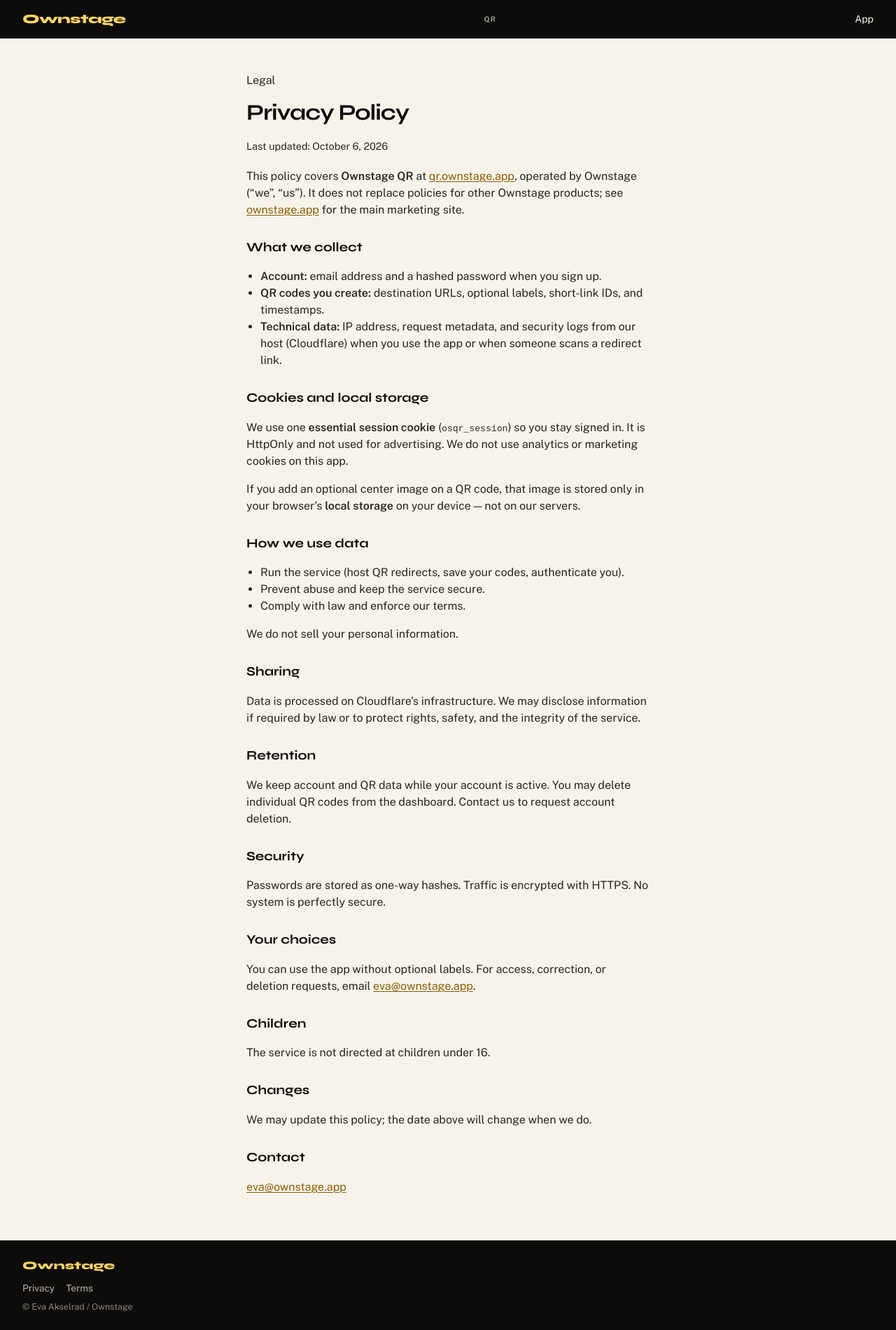
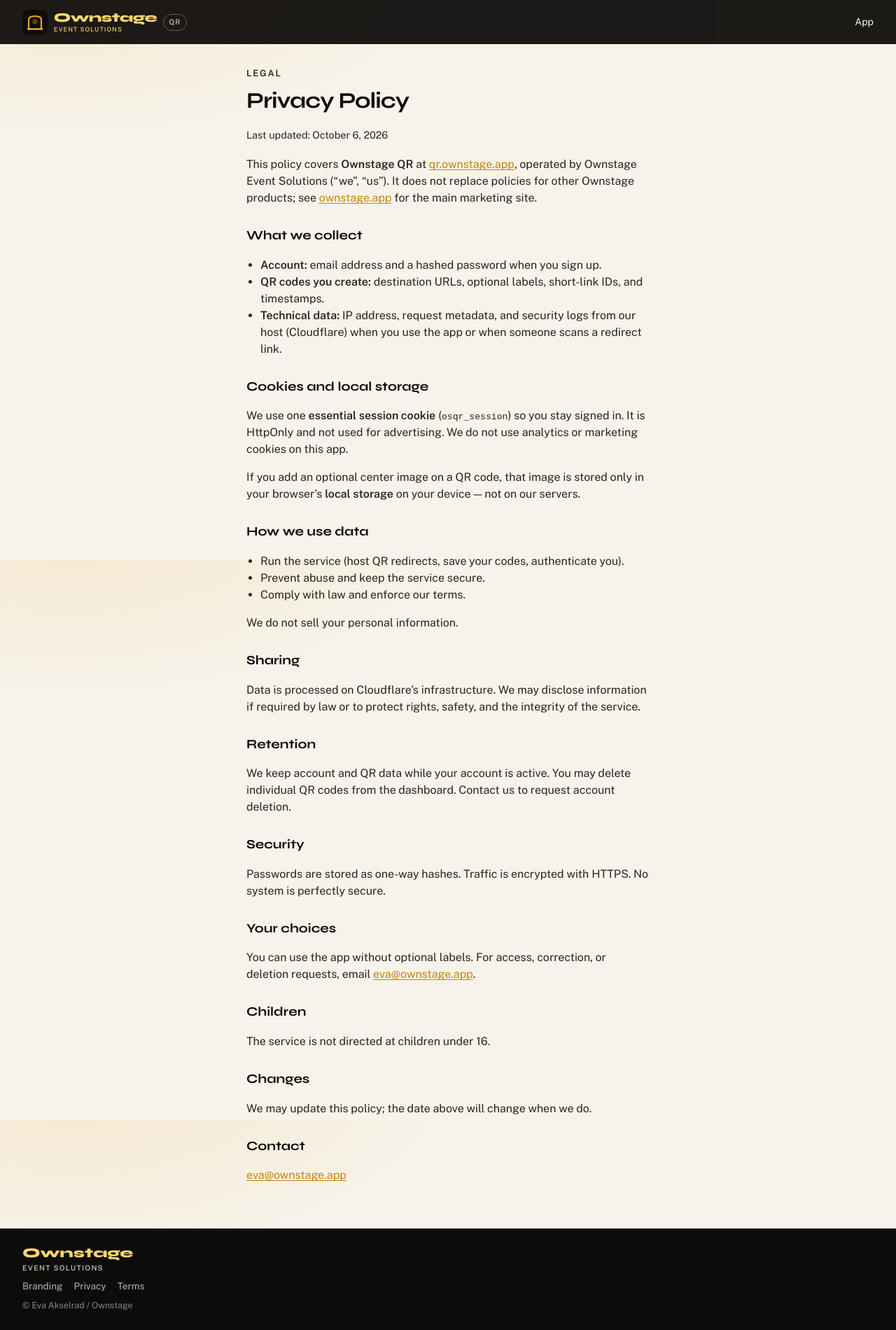
Before and after one commit to eva-akselrad/ownstage-qr, a website: page public/privacy.html in a window 1280 px wide. Shown: the top 1900 px of the page at 70% size. Drawn offline with nearby package versions, Linux system fonts and the light colour scheme.

Commit message:
Align QR app UI with Ownstage branding kit tokens and lockups.
Match official colors, paper tint bands, header mark, and legal entity naming from ownstage.app/branding.

```diff
--- /dev/null
+++ b/public/branding/brand.json
@@ -0,0 +1,39 @@
+{
+  "name": "Ownstage Event Solutions",
+  "shortName": "Ownstage",
+  "tagline": "Your event. Your brand. Your door.",
+  "description": "White-label event ticketing for organizers who bring their own audience.",
+  "url": "https://ownstage.app/",
+  "logoText": "Ownstage Event Solutions",
+  "colors": {
+    "ink": "#0e0c0a",
+    "inkSoft": "#2a241c",
+    "muted": "#6b6258",
+    "paper": "#f7f3eb",
+    "paperTint": "#efe8db",
+    "amber": "#e8a317",
+    "amberDeep": "#c4840a",
+    "spot": "#ffd56a",
+    "line": "rgba(14, 12, 10, 0.12)",
+    "success": "#1f6b3a",
+    "danger": "#9b1c1c"
+  },
+  "fonts": {
+    "display": "\"Syne\", system-ui, sans-serif",
+    "body": "\"Public Sans\", system-ui, sans-serif",
+    "googleFontsUrl": "https://fonts.googleapis.com/css2?family=Public+Sans:wght@400;500;600&family=Syne:wght@600;700;800&display=swap"
+  },
+  "motion": {
+    "ease": "cubic-bezier(0.22, 1, 0.36, 1)"
+  },
+  "assets": {
+    "mark": "assets/mark.svg",
+    "markMonoInk": "assets/mark-mono-ink.svg",
+    "markMonoSpot": "assets/mark-mono-spot.svg",
+    "wordmark": "assets/wordmark.svg",
+    "lockupDark": "assets/lockup-dark.svg",
+    "lockupLight": "assets/lockup-light.svg"
+  },
+  "emailFromName": "Ownstage Event Solutions",
+  "homeHref": "https://ownstage.app/"
+}
--- a/public/index.html
+++ b/public/index.html
@@ -3,11 +3,15 @@
   <head>
     <meta charset="UTF-8" />
     <meta name="viewport" content="width=device-width, initial-scale=1.0" />
-    <title>Ownstage QR</title>
+    <title>Ownstage QR — Dynamic QR codes</title>
+    <meta name="description" content="Create dynamic QR codes under the Ownstage Event Solutions platform — change the destination without reprinting." />
     <meta name="theme-color" content="#0e0c0a" />
+    <meta name="color-scheme" content="dark light" />
+    <meta name="application-name" content="Ownstage Event Solutions" />
     <link rel="icon" href="/favicon.svg" type="image/svg+xml" />
+    <link rel="icon" href="/favicon-32x32.png" type="image/png" sizes="32x32" />
     <link rel="icon" href="/favicon.ico" sizes="any" />
-    <meta name="description" content="Dynamic QR codes for Ownstage — change the link without reprinting." />
+    <link rel="apple-touch-icon" href="/apple-touch-icon.png" sizes="180x180" />
     <link rel="preconnect" href="https://fonts.googleapis.com" />
     <link rel="preconnect" href="https://fonts.gstatic.com" crossorigin />
     <link
@@ -19,8 +23,14 @@
   <body class="has-landing-hero">
     <header class="top">
       <div class="top__brand-wrap">
-        <a class="top__brand" href="/">Ownstage</a>
-        <span class="top__tag">QR</span>
+        <a class="top__brand" href="/">
+          <img class="top__mark" src="/branding/mark.svg" width="36" height="36" alt="" />
+          <span class="top__brand-text">
+            Ownstage
+            <span class="top__brand-co">Event Solutions</span>
+          </span>
+        </a>
+        <span class="top__product">QR</span>
       </div>
       <nav class="top__nav" id="site-nav" aria-label="Primary">
         <a href="https://ownstage.app" target="_blank" rel="noopener noreferrer">ownstage.app</a>
@@ -38,7 +48,7 @@
     <div class="workspace">
       <section class="page-view" id="view-create">
         <div class="landing-hero">
-          <div class="landing-hero__media" role="img" aria-hidden="true"></div>
+          <div class="landing-hero__media" role="img" aria-label="Crowd facing a lit stage"></div>
           <div class="landing-hero__veil"></div>
           <div class="landing-hero__inner">
             <h1 class="landing-hero__title">Change the link, not the QR.</h1>
@@ -230,12 +240,16 @@
     </div>
 
     <footer class="foot">
-      <a class="foot__brand" href="https://ownstage.app">Ownstage</a>
+      <a class="foot__brand" href="https://ownstage.app">
+        Ownstage
+        <span class="foot__brand-co">Event Solutions</span>
+      </a>
       <nav class="foot__legal" aria-label="Legal">
+        <a href="https://ownstage.app/branding/" target="_blank" rel="noopener noreferrer">Branding</a>
         <a href="/privacy.html">Privacy</a>
         <a href="/terms.html">Terms</a>
       </nav>
-      <p class="fine">© Eva Akselrad / Ownstage</p>
+      <p class="fine">Dynamic QR codes · © Eva Akselrad</p>
     </footer>
 
     <div id="cookie-banner" class="cookie-banner hidden" role="dialog" aria-label="Cookies">
--- a/public/privacy.html
+++ b/public/privacy.html
@@ -6,8 +6,11 @@
     <title>Privacy — Ownstage QR</title>
     <meta name="robots" content="noindex" />
     <meta name="theme-color" content="#0e0c0a" />
+    <meta name="color-scheme" content="dark light" />
     <link rel="icon" href="/favicon.svg" type="image/svg+xml" />
+    <link rel="icon" href="/favicon-32x32.png" type="image/png" sizes="32x32" />
     <link rel="icon" href="/favicon.ico" sizes="any" />
+    <link rel="apple-touch-icon" href="/apple-touch-icon.png" sizes="180x180" />
     <link rel="preconnect" href="https://fonts.googleapis.com" />
     <link rel="preconnect" href="https://fonts.gstatic.com" crossorigin />
     <link
@@ -18,9 +21,17 @@
   </head>
   <body class="page-legal">
     <header class="top top--solid">
-      <a class="top__brand" href="/">Ownstage</a>
-      <span class="top__tag">QR</span>
-      <nav class="top__nav">
+      <div class="top__brand-wrap">
+        <a class="top__brand" href="/">
+          <img class="top__mark" src="/branding/mark.svg" width="36" height="36" alt="" />
+          <span class="top__brand-text">
+            Ownstage
+            <span class="top__brand-co">Event Solutions</span>
+          </span>
+        </a>
+        <span class="top__product">QR</span>
+      </div>
+      <nav class="top__nav" aria-label="Primary">
         <a href="/">App</a>
       </nav>
     </header>
@@ -32,7 +43,7 @@
 
       <p>
         This policy covers <strong>Ownstage QR</strong> at
-        <a href="https://qr.ownstage.app">qr.ownstage.app</a>, operated by Ownstage (“we”, “us”). It
+        <a href="https://qr.ownstage.app">qr.ownstage.app</a>, operated by Ownstage Event Solutions (“we”, “us”). It
         does not replace policies for other Ownstage products; see
         <a href="https://ownstage.app/privacy.html">ownstage.app</a> for the main marketing site.
       </p>
@@ -106,8 +117,12 @@
     </main>
 
     <footer class="foot">
-      <a class="foot__brand" href="https://ownstage.app">Ownstage</a>
-      <nav class="foot__legal">
+      <a class="foot__brand" href="https://ownstage.app">
+        Ownstage
+        <span class="foot__brand-co">Event Solutions</span>
+      </a>
+      <nav class="foot__legal" aria-label="Legal">
+        <a href="https://ownstage.app/branding/" target="_blank" rel="noopener noreferrer">Branding</a>
         <a href="/privacy.html">Privacy</a>
         <a href="/terms.html">Terms</a>
       </nav>
--- a/public/styles.css
+++ b/public/styles.css
@@ -1,17 +1,21 @@
+/* Tokens aligned with https://ownstage.app/branding/ (brand.json / tokens.css) */
 :root {
   --ink: #0e0c0a;
   --ink-soft: #2a241c;
   --muted: #6b6258;
   --paper: #f7f3eb;
+  --paper-tint: #efe8db;
   --amber: #e8a317;
-  --amber-deep: #8a5c00;
+  --amber-deep: #c4840a;
   --spot: #ffd56a;
   --line: rgba(14, 12, 10, 0.12);
+  --success: #1f6b3a;
+  --danger: #9b1c1c;
   --hero-photo: url("https://images.unsplash.com/photo-1470229722913-7c0e2dbbafd3?auto=format&fit=crop&w=2000&q=80");
   --font-display: "Syne", system-ui, sans-serif;
   --font-body: "Public Sans", system-ui, sans-serif;
   --ease: cubic-bezier(0.22, 1, 0.36, 1);
-  --radius: 12px;
+  --radius: 10px;
 }
 
 *,
@@ -48,6 +52,11 @@ a {
   text-underline-offset: 0.15em;
 }
 
+::selection {
+  background: rgba(232, 163, 23, 0.35);
+  color: var(--ink);
+}
+
 :focus-visible {
   outline: 2px solid var(--amber);
   outline-offset: 2px;
@@ -67,26 +76,55 @@ a {
 }
 
 .top__brand {
+  display: flex;
+  align-items: center;
+  gap: 0.55rem;
   font-family: var(--font-display);
   font-size: 1.15rem;
   font-weight: 800;
   letter-spacing: -0.03em;
   color: var(--spot);
   text-decoration: none;
+  line-height: 1.05;
+}
+
+.top__mark {
+  width: 2.25rem;
+  height: 2.25rem;
+  flex-shrink: 0;
+  border-radius: 8px;
+}
+
+.top__brand-text {
+  display: flex;
+  flex-direction: column;
+}
+
+.top__brand-co {
+  font-family: var(--font-body);
+  font-size: 0.55rem;
+  font-weight: 600;
+  letter-spacing: 0.12em;
+  text-transform: uppercase;
+  opacity: 0.88;
+  margin-top: 0.12rem;
 }
 
 .top__brand-wrap {
   display: flex;
-  align-items: baseline;
-  gap: 0.45rem;
+  align-items: center;
+  gap: 0.55rem;
 }
 
-.top__tag {
+.top__product {
   font-size: 0.65rem;
   font-weight: 600;
   letter-spacing: 0.12em;
   text-transform: uppercase;
-  opacity: 0.7;
+  color: rgba(247, 243, 235, 0.72);
+  padding: 0.2rem 0.45rem;
+  border: 1px solid rgba(255, 213, 106, 0.35);
+  border-radius: 999px;
 }
 
 .top__nav {
@@ -140,17 +178,15 @@ body.has-landing-hero .workspace {
   position: absolute;
   inset: 0;
   background: var(--hero-photo) center / cover no-repeat;
+  transform: scale(1.04);
 }
 
 .landing-hero__veil {
   position: absolute;
   inset: 0;
-  background: linear-gradient(
-    180deg,
-    rgba(14, 12, 10, 0.35) 0%,
-    rgba(14, 12, 10, 0.82) 70%,
-    rgba(14, 12, 10, 0.95) 100%
-  );
+  background:
+    linear-gradient(105deg, rgba(14, 12, 10, 0.88) 0%, rgba(14, 12, 10, 0.55) 48%, rgba(14, 12, 10, 0.35) 100%),
+    radial-gradient(ellipse at 70% 40%, rgba(232, 163, 23, 0.28), transparent 55%);
 }
 
 .landing-hero__inner {
@@ -166,18 +202,31 @@ body.has-landing-hero .workspace {
   margin: 0;
   font-family: var(--font-display);
   font-size: clamp(1.75rem, 4.5vw, 2.5rem);
-  font-weight: 700;
+  font-weight: 800;
   letter-spacing: -0.03em;
   line-height: 1.08;
   max-width: 14ch;
 }
 
+.eyebrow {
+  margin: 0 0 0.75rem;
+  font-size: 0.8rem;
+  font-weight: 600;
+  letter-spacing: 0.14em;
+  text-transform: uppercase;
+  color: var(--amber-deep);
+}
+
 .band {
   padding: 0 clamp(1rem, 4vw, 2rem) 3rem;
+  background: var(--paper);
 }
 
 .band--tint {
   padding-top: 0.5rem;
+  background:
+    linear-gradient(180deg, rgba(232, 163, 23, 0.08), transparent 40%),
+    var(--paper-tint);
 }
 
 .band__inner {
@@ -542,7 +591,7 @@ code {
 }
 
 .status.error {
-  color: #9a3030;
+  color: var(--danger);
 }
 
 .foot {
@@ -554,10 +603,24 @@ code {
 }
 
 .foot__brand {
+  display: inline-flex;
+  flex-direction: column;
   font-family: var(--font-display);
+  font-size: 1.2rem;
   font-weight: 800;
   color: var(--spot);
   text-decoration: none;
+  line-height: 1.05;
+}
+
+.foot__brand-co {
+  font-family: var(--font-body);
+  font-size: 0.65rem;
+  font-weight: 600;
+  letter-spacing: 0.12em;
+  text-transform: uppercase;
+  color: rgba(247, 243, 235, 0.75);
+  margin-top: 0.35rem;
 }
 
 .fine {
@@ -624,7 +687,9 @@ code {
 }
 
 body.page-legal {
-  background: var(--paper);
+  background:
+    radial-gradient(1000px 480px at 8% -8%, rgba(232, 163, 23, 0.14), transparent 55%),
+    var(--paper);
 }
 
 body.page-legal .legal {
@@ -633,7 +698,11 @@ body.page-legal .legal {
 
 body.page-legal .top--solid {
   position: sticky;
-  background: var(--ink);
+  background: rgba(14, 12, 10, 0.94);
+}
+
+body.page-legal .top__product {
+  color: rgba(247, 243, 235, 0.72);
 }
 
 .legal {
```
Also changed, not shown: public/terms.html (+24 -9 lines), public/apple-touch-icon.png (added), public/branding/mark.svg (added), public/favicon-32x32.png (added).
